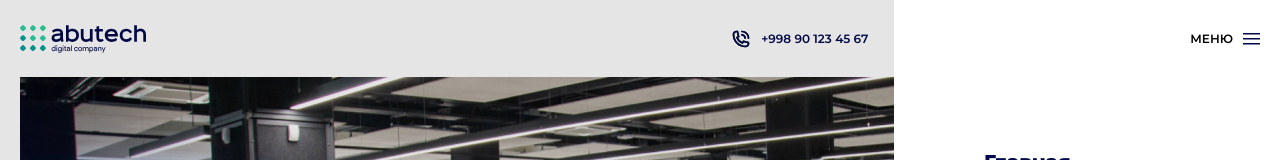
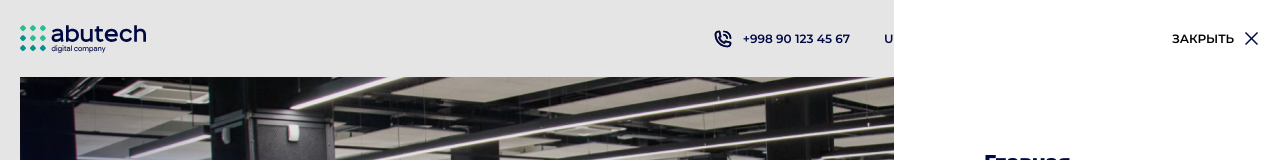
Before and after one commit to abutechuz/abutechuz-front, a React (Create React App) app: page / in a window 1280 px wide. Both pictures are taken after a click on the button "МЕНЮ". Shown: the top 160 px of the page. Built offline with nearby package versions, Linux system fonts and the light colour scheme.

Commit message:
Header section almost completed

```diff
--- a/src/components/Header/Header.js
+++ b/src/components/Header/Header.js
@@ -1,4 +1,4 @@
-import React from 'react'
+import React, { useState } from 'react'
 import './Header.scss'
 import Container from '../Container/Container'
 import { Link, NavLink } from 'react-router-dom'
@@ -6,9 +6,12 @@ import { Link, NavLink } from 'react-router-dom'
 import LogoImg from '../Lib/Svg/Logo'
 import PhoneCall from '../Lib/Svg/PhoneCall'
 import Hamburger from '../Lib/Svg/Hamburger'
+import Close from '../Lib/Svg/Close'
 
 function Header() {
 	const elHumburger = React.useRef()
+
+	const [x, setx] = useState(false)
 
 	return (
 		<header className='site-header'>
@@ -40,17 +43,37 @@ function Header() {
 						</Link>
 					</div>
 
-					<div className='site-header__background-effect'></div>
+					<div
+						className='site-header__background-effect'
+						onClick={() =>
+							elHumburger.current.classList.remove(
+								'site-header__menu-list-open'
+							)
+						}></div>
 
 					<button
 						className='site-header__hamburger'
-						onClick={() =>
-							elHumburger.current.classList.toggle(
-								'site-header__menu-list-open'
-							)
-						}>
-						МЕНЮ
+						onClick={() => {
+							if (x) {
+								elHumburger.current.classList.remove(
+									'site-header__menu-list-open'
+								)
+								elHumburger.current.classList.add(
+									'site-header__menu-list-close'
+								)
+								setx(false)
+							} else {
+								elHumburger.current.classList.add('site-header__menu-list-open')
+								elHumburger.current.classList.remove(
+									'site-header__menu-list-close'
+								)
+								setx(true)
+							}
+						}}>
+						<span className='site-header__hamburger-text-menu'>МЕНЮ</span>
+						<span className='site-header__hamburger-text-close'>ЗАКРЫТЬ</span>
 						<Hamburger className='hamburger__icon' />
+						<Close className='close__icon' />
 					</button>
 
 					<ul className='site-header__menu-list'>
--- a/src/components/Header/Header.scss
+++ b/src/components/Header/Header.scss
@@ -121,6 +121,8 @@
 	position: relative;
 	align-items: center;
 	margin-left: 35px;
+	width: 88px;
+	height: 15px;
 	border: none;
 	background-color: transparent;
 	padding: 0;
@@ -135,11 +137,39 @@
 	margin-left: 10px;
 }
 
+.close__icon {
+	display: none;
+	margin-left: 10px;
+}
+
+.site-header__menu-list-open .hamburger__icon {
+	display: none;
+}
+
+.site-header__menu-list-open .close__icon {
+	display: block;
+}
+
+.site-header__hamburger-text-close {
+	display: none;
+}
+
+.site-header__menu-list-open .site-header__hamburger-text-close {
+	display: block;
+}
+
+.site-header__menu-list-open .site-header__hamburger-text-menu {
+	display: none;
+}
+
 .site-header__menu-list {
 	display: none;
 	padding: 0;
 	margin: 0;
 	list-style: none;
+	animation-duration: 1s;
+	transition: transform 0.3s ease;
+	animation-name: menuanimationsC;
 }
 
 .site-header__menu-list-open .site-header__menu-list {
@@ -156,6 +186,35 @@
 	width: 40%;
 	height: 100vh;
 	z-index: 999;
+	animation-name: menuanimation;
+	animation-duration: 1s;
+	transition: transform 0.3s ease;
+}
+
+@keyframes menuanimation {
+	0% {
+		transform: translateX(1500px);
+	}
+	100% {
+		transform: translateX(calc(50% + 510px));
+	}
+}
+
+@keyframes menuanimations {
+	0% {
+		transform: translateX(calc(50% + 510px));
+		display: flex;
+	}
+	100% {
+		transform: translateX(1500px);
+		display: none;
+	}
+}
+
+.site-header__menu-list-close .site-header__menu-list {
+	animation-name: menuanimations;
+	animation-duration: 1s;
+	transition: transform 0.3s ease;
 }
 
 .site-header__menu-item + .site-header__menu-item {
--- /dev/null
+++ b/src/components/Lib/Svg/Close.js
@@ -0,0 +1,32 @@
+import React from 'react'
+
+function Close({ className }) {
+	return (
+		<svg
+			className={className}
+			width='15'
+			height='15'
+			viewBox='0 0 15 15'
+			fill='none'
+			xmlns='http://www.w3.org/2000/svg'>
+			<rect
+				x='1'
+				y='13'
+				width='17'
+				height='1.5'
+				transform='rotate(-45 1 13)'
+				fill='#00094A'
+			/>
+			<rect
+				x='1.99998'
+				y='1'
+				width='17'
+				height='1.5'
+				transform='rotate(45 1.99998 1)'
+				fill='#00094A'
+			/>
+		</svg>
+	)
+}
+
+export default Close
```
